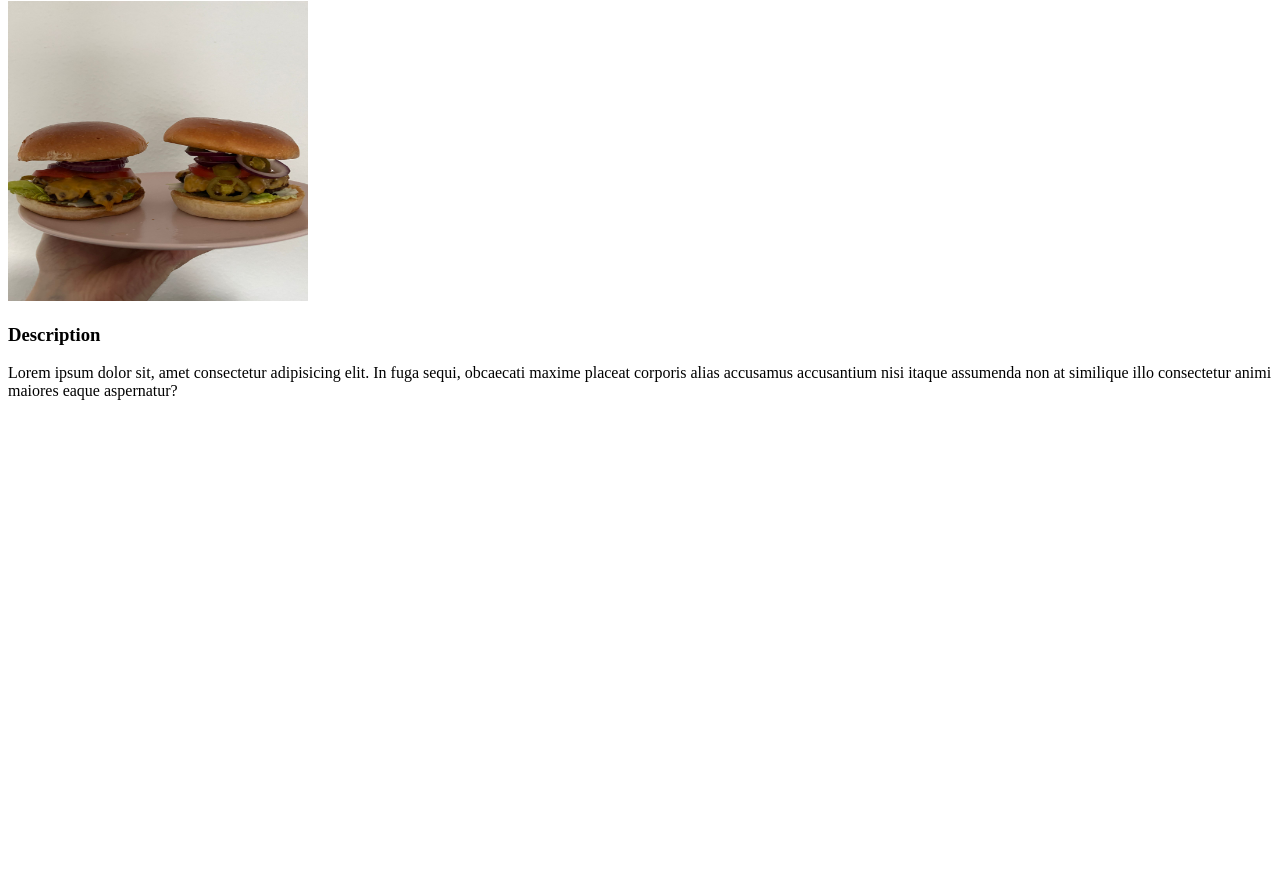
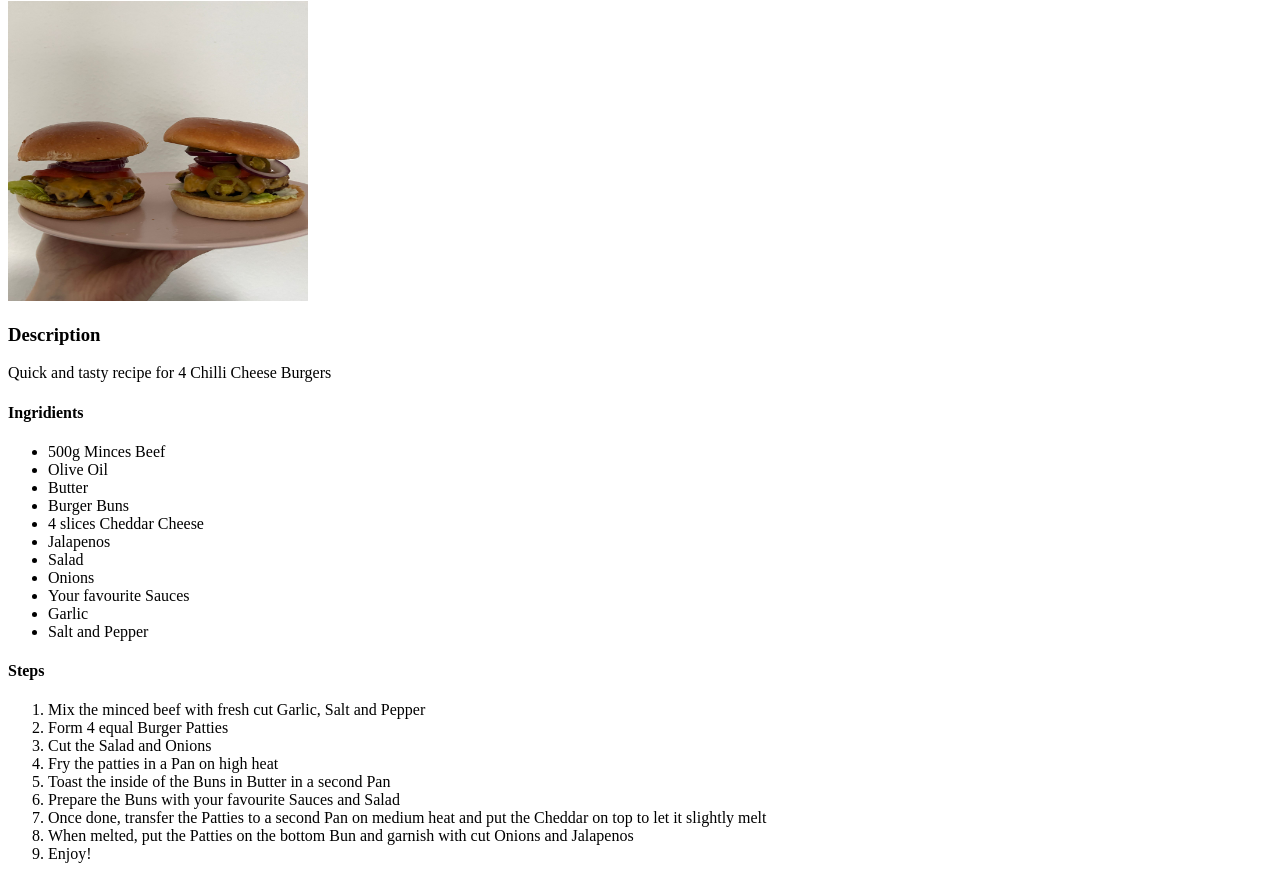
Before and after one commit to yannicgth/odin-recipes, a plain HTML site: page recipes/burger.html in a window 1280 px wide. Shown: the part 79-958 px from the top of the page. Before the commit the page ends 800 px from the top, so only its background shows below. Drawn offline with Linux system fonts and the light colour scheme.

Commit message:
Add ingridients and steps to recipe
Add ingridients and steps in ul and ol to burger.html

```diff
--- a/recipes/burger.html
+++ b/recipes/burger.html
@@ -8,6 +8,32 @@
         <h1>Chilli Cheese Burger</h1>
         <img src="../images/chilli-cheese-burger.JPG" alt="Two Chilli Cheese Burgers" width="300" height="300">
         <h3>Description</h3>
-        <p>Lorem ipsum dolor sit, amet consectetur adipisicing elit. In fuga sequi, obcaecati maxime placeat corporis alias accusamus accusantium nisi itaque assumenda non at similique illo consectetur animi maiores eaque aspernatur?</p>
+        <p>Quick and tasty recipe for 4 Chilli Cheese Burgers</p>
+        <h4>Ingridients</h4>
+        <ul>
+            <li>500g Minces Beef</li>
+            <li>Olive Oil</li>
+            <li>Butter</li>
+            <li>Burger Buns</li>
+            <li>4 slices Cheddar Cheese</li>
+            <li>Jalapenos</li>
+            <li>Salad</li>
+            <li>Onions</li>
+            <li>Your favourite Sauces</li>
+            <li>Garlic</li>
+            <li>Salt and Pepper</li>
+        </ul>
+        <h4>Steps</h4>
+        <ol>
+            <li>Mix the minced beef with fresh cut Garlic, Salt and Pepper</li>
+            <li>Form 4 equal Burger Patties</li>
+            <li>Cut the Salad and Onions</li>
+            <li>Fry the patties in a Pan on high heat</li>
+            <li>Toast the inside of the Buns in Butter in a second Pan</li>
+            <li>Prepare the Buns with your favourite Sauces and Salad</li>
+            <li>Once done, transfer the Patties to a second Pan on medium heat and put the Cheddar on top to let it slightly melt</li>
+            <li>When melted, put the Patties on the bottom Bun and garnish with cut Onions and Jalapenos</li>
+            <li>Enjoy!</li>
+        </ol>
     </body>
 </html>
```
